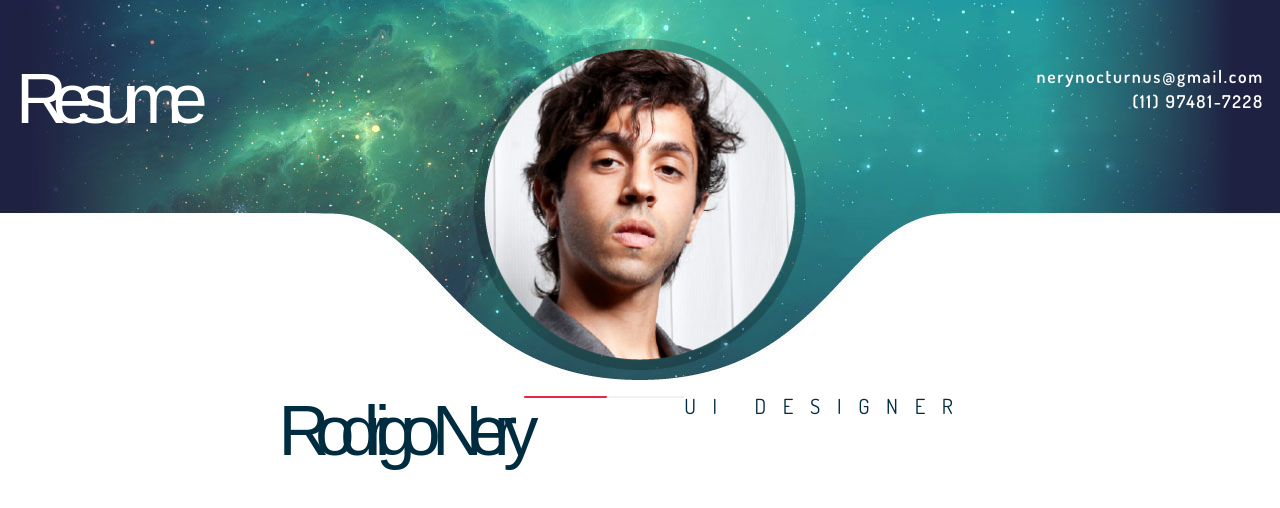
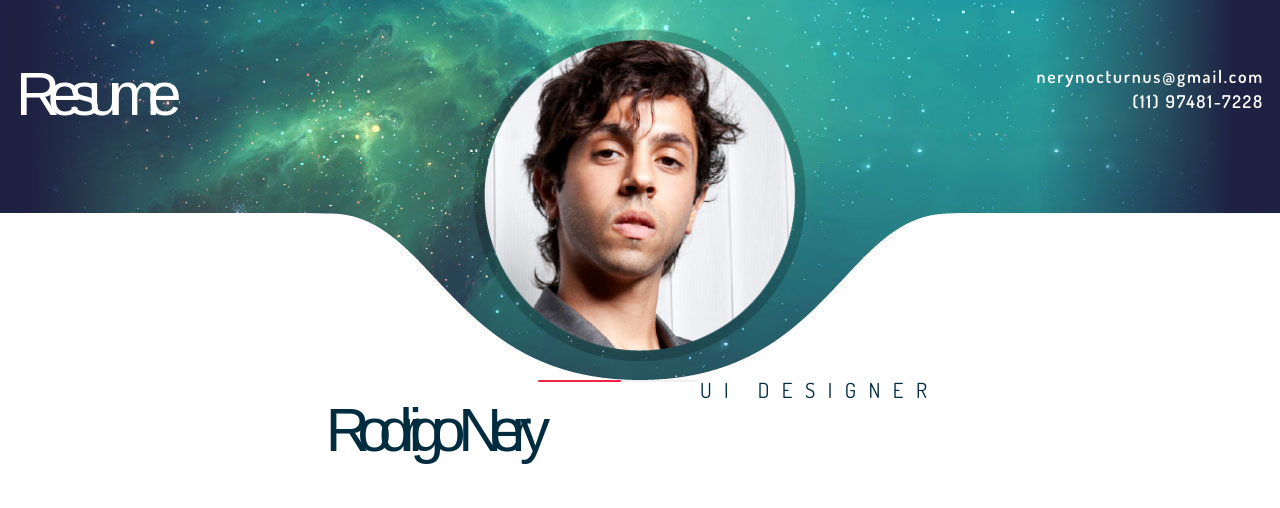
Before and after one commit to rodrigonerysilva/rodrigonery, a plain HTML site: page index.html in a window 1280 px wide. Drawn offline with nearby package versions, Linux system fonts and the light colour scheme.

Commit message:
top-name

```diff
--- a/css/style.css
+++ b/css/style.css
@@ -19,7 +19,7 @@
 h1 {
 	font-family: "ailerons", sans-serif;
 	color: var(--dark-blue);
-	font-size: 4.4em;
+	font-size: 3.8em;
 	letter-spacing: -0.2em;
 }
 
@@ -36,7 +36,7 @@ h3 {
 	color: var(--dark-blue);
 	font-size: 1.3em;
 	text-transform: uppercase;
-	letter-spacing: 0.8em;
+	letter-spacing: 0.6em;
 }
 
 h4 {
@@ -90,7 +90,7 @@ header {
 }
 
 .avatar-nery {
-	margin-top: 2em;
+	margin-top: 1.4em;
 }
 
 .avatar-nery img {
@@ -140,3 +140,15 @@ progress::-moz-progress-bar {
 	height: 2px;
 	border-radius: 2px;
 }
+
+.name-space-a {
+	margin: 20px 0 12px -15px;
+}
+
+.name-space-b {
+	margin-bottom: 16px;
+}
+
+.name-space-c {
+	margin-left: 2px;
+}
--- a/index.html
+++ b/index.html
@@ -27,12 +27,12 @@
 				<img src="img/avatar_nery.png">
 			</div>
 		</header>
-		<maim class="container-fluid">
-			<div class="row center-xs col-xs">
-				<h1>Rodrigo Nery</h1>
-				<progress value="52" max="100"></progress>
-				<h3>UI Designer</h3>
+		<main class="container-fluid">
+			<div class="row  center-xs">
+				<h1 class="name-space-a">Rodrigo Nery</h1>
+				<progress class="name-space-b" value="52" max="100"></progress>
+				<h3 class="name-space-c">UI Designer</h3>
 			</div>
-		</maim>
+		</main>
 	</body>
 </html>
```
